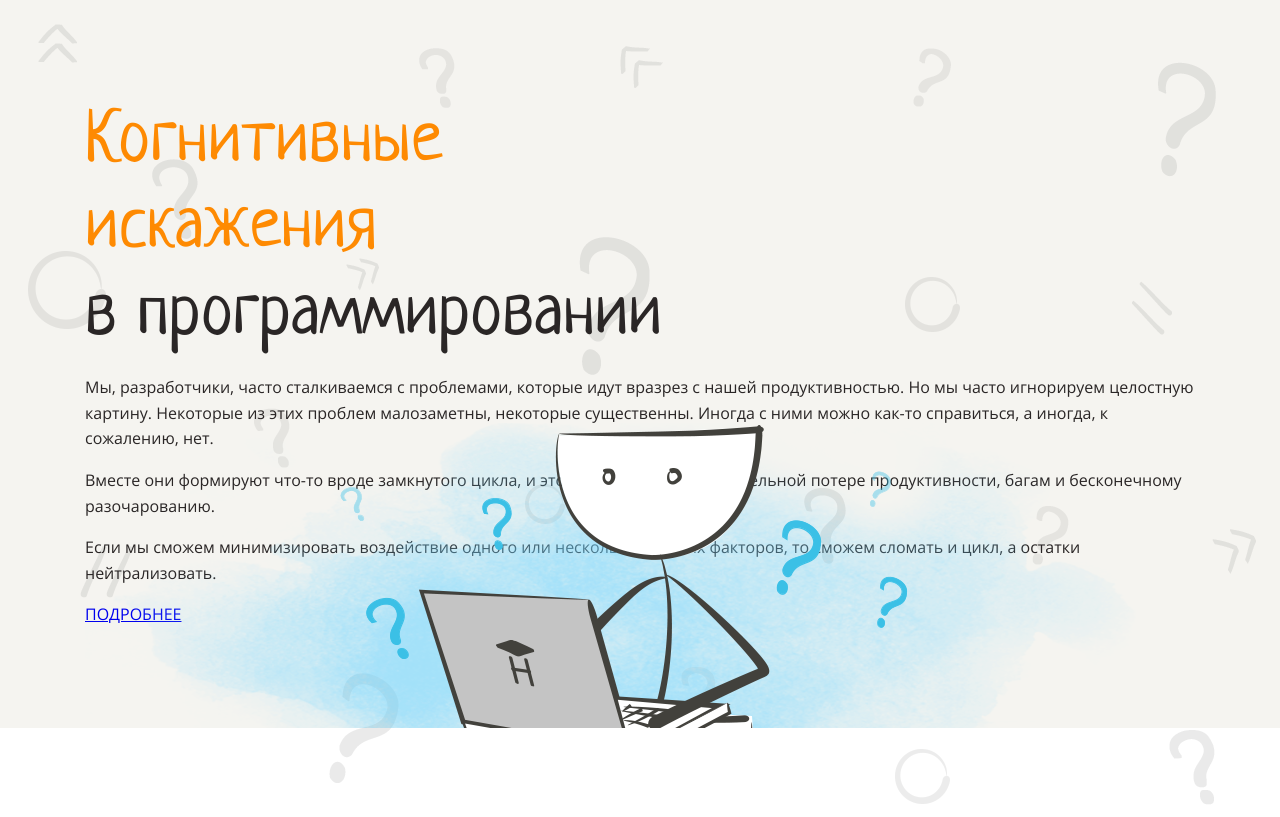
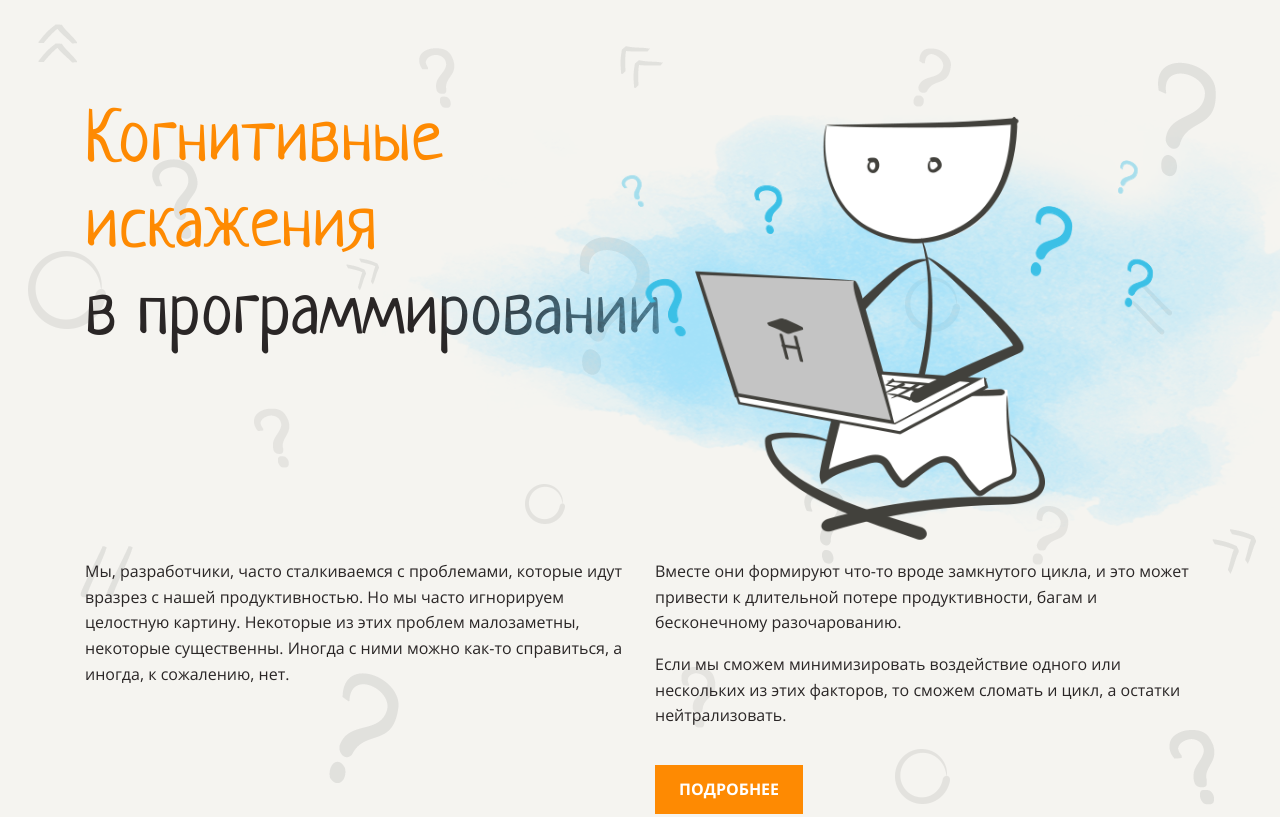
Before and after one commit to VaFed/layout-designer-project-lvl1, a plain HTML site: page index.html in a window 1280 px wide. Shown: the top 817 px of the page. Drawn offline with Linux system fonts and the light colour scheme.

Commit message:
bag plus header.css

```diff
--- a/index.html
+++ b/index.html
@@ -5,6 +5,7 @@
     <meta http-equiv="X-UA-Compatible" content="IE=edge">
     <meta name="viewport" content="width=device-width, initial-scale=1, maximum-scale=1">
     <link rel="stylesheet" href="landing.css">
+    <link rel="stylesheet" href="./styles/header.css">
     <link rel="stylesheet" href="./styles/second-block.css">
     <link rel="stylesheet" href="./styles/third-block.css">
     <link rel="stylesheet" href="./styles/fourth-block.css">
```
